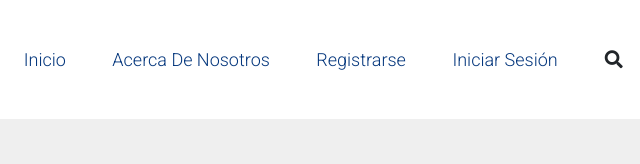
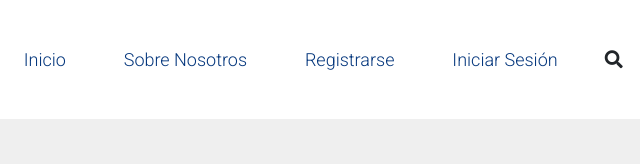
Before and after one commit to valentina0416/clubrealpasionn, a plain HTML site: page index.html in a window 1280 px wide. Shown: the top 164 px of the page, 553-1193 px from the left. Drawn offline with Linux system fonts and the light colour scheme.

Commit message:
Update index.html

```diff
--- a/index.html
+++ b/index.html
@@ -50,7 +50,7 @@
                             <a class="nav-link" href="index.html">Inicio</a>
                         </li>
                         <li class="nav-item">
-                            <a class="nav-link" href="about.html">Acerca De Nosotros</a>
+                            <a class="nav-link" href="about.html">Sobre Nosotros</a>
                         </li>
                         <li class="nav-item">
                             <a class="nav-link" href="">Registrarse</a>
```
